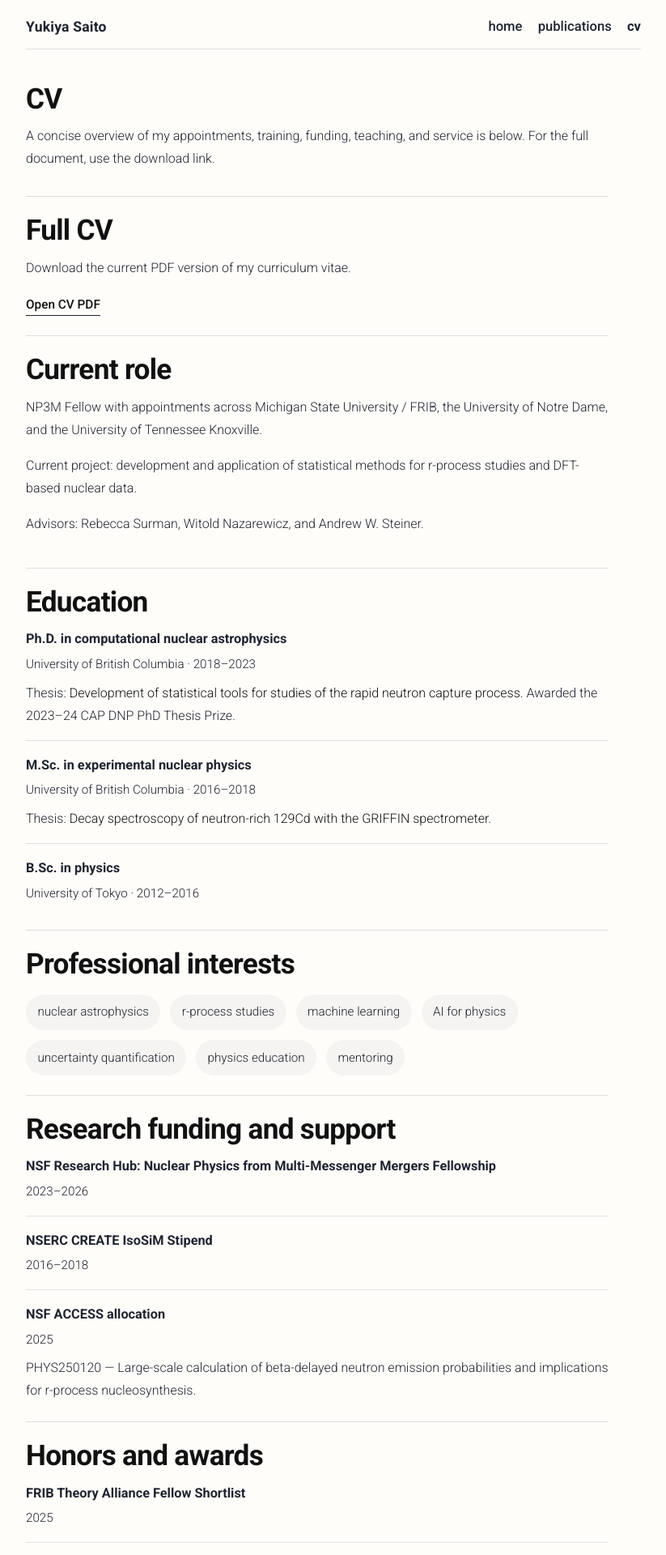
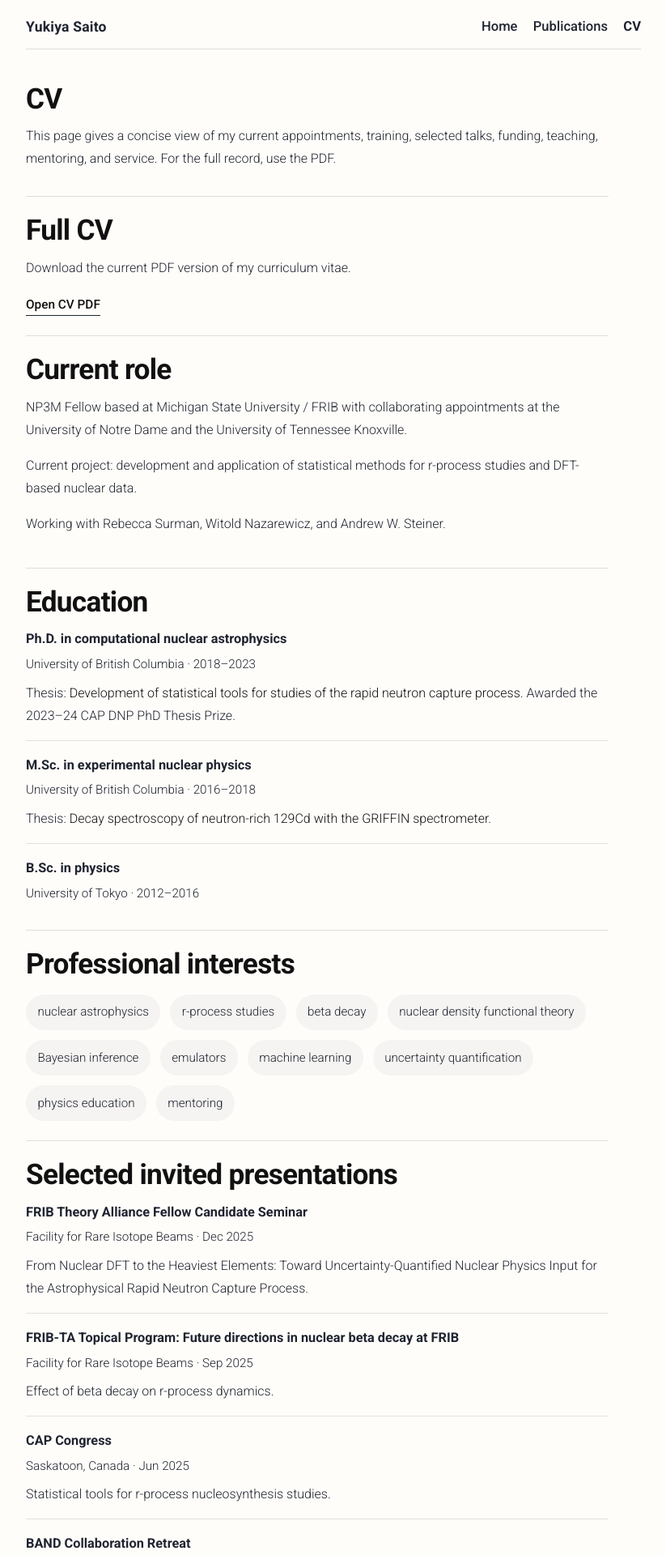
Before and after one commit to YukiyaSaito/YukiyaSaito.github.io, a Jekyll site: the page built from _pages/cv.md, in a window 1280 px wide. Shown: the top 1920 px of the page at 81% size, without its empty margins (228-1051 px from the left). Built offline with Jekyll 4.4.1, drawn with Linux system fonts in a browser that asks for light colours; a style sheet for code colours, icons or effects is not loaded; some of the changed text lies outside the part shown.

```diff
--- a/_pages/cv.md
+++ b/_pages/cv.md
@@ -1,7 +1,7 @@
 ---
 layout: minimal
 permalink: /cv/
-title: cv
+title: CV
 nav: true
 nav_order: 3
 description: Curriculum vitae and background summary.
@@ -10,7 +10,7 @@ description: Curriculum vitae and background summary.
 <section class="page-intro">
 	<h1 class="page-heading">CV</h1>
 	<p>
-		A concise overview of my appointments, training, funding, teaching, and service is below. For the full document, use the download link.
+		This page gives a concise view of my current appointments, training, selected talks, funding, teaching, mentoring, and service. For the full record, use the PDF.
 	</p>
 </section>
 
@@ -28,9 +28,9 @@ description: Curriculum vitae and background summary.
 <section class="section-list" style="margin-top: 1.5rem;">
 	<div class="section-card">
 		<h2>Current role</h2>
-		<p>NP3M Fellow with appointments across Michigan State University / FRIB, the University of Notre Dame, and the University of Tennessee Knoxville.</p>
+		<p>NP3M Fellow based at Michigan State University / FRIB with collaborating appointments at the University of Notre Dame and the University of Tennessee Knoxville.</p>
 		<p>Current project: development and application of statistical methods for r-process studies and DFT-based nuclear data.</p>
-		<p>Advisors: Rebecca Surman, Witold Nazarewicz, and Andrew W. Steiner.</p>
+		<p>Working with Rebecca Surman, Witold Nazarewicz, and Andrew W. Steiner.</p>
 	</div>
 
 	<div class="section-card">
@@ -59,100 +59,130 @@ description: Curriculum vitae and background summary.
 	<ul class="tag-list">
 		<li>nuclear astrophysics</li>
 		<li>r-process studies</li>
+		<li>beta decay</li>
+		<li>nuclear density functional theory</li>
+		<li>Bayesian inference</li>
+		<li>emulators</li>
 		<li>machine learning</li>
-		<li>AI for physics</li>
 		<li>uncertainty quantification</li>
 		<li>physics education</li>
 		<li>mentoring</li>
 	</ul>
 </section>
 
-<section class="section-card" style="margin-top: 1.5rem;">
-	<h2>Research funding and support</h2>
-	<ul class="timeline-list">
-		<li>
-			<span class="timeline-title">NSF Research Hub: Nuclear Physics from Multi-Messenger Mergers Fellowship</span>
-			<span class="timeline-meta">2023–2026</span>
-		</li>
-		<li>
-			<span class="timeline-title">NSERC CREATE IsoSiM Stipend</span>
-			<span class="timeline-meta">2016–2018</span>
-		</li>
-		<li>
-			<span class="timeline-title">NSF ACCESS allocation</span>
-			<span class="timeline-meta">2025</span>
-			<p>PHYS250120 — Large-scale calculation of beta-delayed neutron emission probabilities and implications for r-process nucleosynthesis.</p>
-		</li>
-	</ul>
+<section class="section-stack">
+	<div class="section-card">
+		<h2>Selected invited presentations</h2>
+		<ul class="timeline-list">
+			<li>
+				<span class="timeline-title">FRIB Theory Alliance Fellow Candidate Seminar</span>
+				<span class="timeline-meta">Facility for Rare Isotope Beams · Dec 2025</span>
+				<p>From Nuclear DFT to the Heaviest Elements: Toward Uncertainty-Quantified Nuclear Physics Input for the Astrophysical Rapid Neutron Capture Process.</p>
+			</li>
+			<li>
+				<span class="timeline-title">FRIB-TA Topical Program: Future directions in nuclear beta decay at FRIB</span>
+				<span class="timeline-meta">Facility for Rare Isotope Beams · Sep 2025</span>
+				<p>Effect of beta decay on r-process dynamics.</p>
+			</li>
+			<li>
+				<span class="timeline-title">CAP Congress</span>
+				<span class="timeline-meta">Saskatoon, Canada · Jun 2025</span>
+				<p>Statistical tools for r-process nucleosynthesis studies.</p>
+			</li>
+			<li>
+				<span class="timeline-title">BAND Collaboration Retreat</span>
+				<span class="timeline-meta">Ohio University · Jul 2024</span>
+				<p>Uncertainty quantification of nuclear mass models using ensemble Bayesian model averaging.</p>
+			</li>
+		</ul>
+	</div>
+
+	<div class="section-card">
+		<h2>Research funding and support</h2>
+		<ul class="timeline-list">
+			<li>
+				<span class="timeline-title">NSF Research Hub: Nuclear Physics from Multi-Messenger Mergers Fellowship</span>
+				<span class="timeline-meta">2023–2026</span>
+			</li>
+			<li>
+				<span class="timeline-title">NSERC CREATE IsoSiM Stipend</span>
+				<span class="timeline-meta">2016–2018</span>
+			</li>
+			<li>
+				<span class="timeline-title">NSF ACCESS allocation</span>
+				<span class="timeline-meta">2025</span>
+				<p>PHYS250120 — Large-scale calculation of beta-delayed neutron emission probabilities and implications for r-process nucleosynthesis; 750k credits.</p>
+			</li>
+		</ul>
+	</div>
+
+	<div class="section-card">
+		<h2>Honors and awards</h2>
+		<ul class="timeline-list">
+			<li>
+				<span class="timeline-title">FRIB Theory Alliance Fellow Shortlist</span>
+				<span class="timeline-meta">2025</span>
+			</li>
+			<li>
+				<span class="timeline-title">2023–24 CAP DNP PhD Thesis Prize</span>
+				<span class="timeline-meta">2024</span>
+			</li>
+			<li>
+				<span class="timeline-title">International Tuition Award</span>
+				<span class="timeline-meta">University of British Columbia · 2016–2023</span>
+			</li>
+			<li>
+				<span class="timeline-title">President's Academic Excellence Initiative PhD Award</span>
+				<span class="timeline-meta">University of British Columbia · 2020–2022</span>
+			</li>
+			<li>
+				<span class="timeline-title">IReNA Travel Support and WNPPC Student Travel Award</span>
+				<span class="timeline-meta">2022 and 2018</span>
+			</li>
+			<li>
+				<span class="timeline-title">Strategic Partnership and study-abroad scholarships</span>
+				<span class="timeline-meta">University of Tokyo · 2013–2015</span>
+			</li>
+		</ul>
+	</div>
+
+	<div class="section-card">
+		<h2>Teaching and mentoring</h2>
+		<ul class="timeline-list">
+			<li>
+				<span class="timeline-title">Teaching</span>
+				<span class="timeline-meta">University of Notre Dame and UBC · 2016–2024</span>
+				<p>Includes a substitute lecture for PHYS 10411 at Notre Dame, multi-year teaching assistant roles across introductory and electronics courses at UBC, and leadership service as both Head TA and Head TA Coordinator.</p>
+			</li>
+			<li>
+				<span class="timeline-title">Graduate mentoring</span>
+				<span class="timeline-meta">University of Notre Dame · 2023–present</span>
+				<p>Mentored Ashabari Majundar on neutron-capture-rate effects in the r-process and Pranav Nalamwar on computational methods for nuclear heating.</p>
+			</li>
+			<li>
+				<span class="timeline-title">Undergraduate mentoring</span>
+				<span class="timeline-meta">FRIB, TRIUMF, and UBC · 2021–2025</span>
+				<p>Mentored projects in nuclear structure, ALPHA-g deep learning reconstruction, reaction-network development, and radioactive-waste transmutation. Student outcomes include a JHEP-accepted paper and first place in the Canadian Astroparticle Summer Student Talk Competition.</p>
+			</li>
+		</ul>
+	</div>
+
+	<div class="section-card">
+		<h2>Service and refereeing</h2>
+		<ul class="timeline-list">
+			<li>
+				<span class="timeline-title">Seminar and Research Discussion Committee</span>
+				<span class="timeline-meta">Facility for Rare Isotope Beams · 2025–present</span>
+			</li>
+			<li>
+				<span class="timeline-title">Head TA Coordinator</span>
+				<span class="timeline-meta">UBC Physics and Astronomy Teaching Assistant Professional Development Program · 2018–2022</span>
+			</li>
+			<li>
+				<span class="timeline-title">Refereeing</span>
+				<span class="timeline-meta">Recent journals</span>
+				<p>Journal of Physics G: Nuclear and Particle Physics, Machine Learning: Science and Technology, and Nature Communications Physics.</p>
+			</li>
+		</ul>
+	</div>
 </section>
-
-<section class="section-card" style="margin-top: 1.5rem;">
-	<h2>Honors and awards</h2>
-	<ul class="timeline-list">
-		<li>
-			<span class="timeline-title">FRIB Theory Alliance Fellow Shortlist</span>
-			<span class="timeline-meta">2025</span>
-		</li>
-		<li>
-			<span class="timeline-title">2023–24 CAP DNP PhD Thesis Prize</span>
-			<span class="timeline-meta">2024</span>
-		</li>
-		<li>
-			<span class="timeline-title">President's Academic Excellence Initiative PhD Award</span>
-			<span class="timeline-meta">2020–2022</span>
-		</li>
-		<li>
-			<span class="timeline-title">Faculty of Science PhD Tuition Award</span>
-			<span class="timeline-meta">2018–2022</span>
-		</li>
-	</ul>
-</section>
-
-<section class="section-card" style="margin-top: 1.5rem;">
-	<h2>Teaching history</h2>
-	<ul class="timeline-list">
-		<li>
-			<span class="timeline-title">Substitute Lecture</span>
-			<span class="timeline-meta">PHYS 10411 — Physics A: Mechanics, Angular Momentum · University of Notre Dame · 2024</span>
-		</li>
-		<li>
-			<span class="timeline-title">Teaching Assistant</span>
-			<span class="timeline-meta">University of British Columbia · 2016–2023</span>
-			<p>PHYS 157 and 158 (Introductory Engineering Physics), PHYS 159 (Introductory Physics Laboratory for Engineers), PHYS 219 (Intermediate Experimental Physics I — Electronics), and PHYS 319 (Electronics Laboratory — Microprocessors).</p>
-		</li>
-		<li>
-			<span class="timeline-title">Head TA Coordinator</span>
-			<span class="timeline-meta">Teaching Assistant Professional Development Committee, Department of Physics and Astronomy, UBC · 2018–2022</span>
-		</li>
-		<li>
-			<span class="timeline-title">Head Teaching Assistant</span>
-			<span class="timeline-meta">PHYS 157 and 158, Department of Physics and Astronomy, UBC · 2017–2019</span>
-		</li>
-	</ul>
-</section>
-
-<section class="section-card" style="margin-top: 1.5rem;">
-	<h2>Mentoring and service</h2>
-	<ul class="timeline-list">
-		<li>
-			<span class="timeline-title">Graduate student mentoring</span>
-			<span class="timeline-meta">Notre Dame · 2023–present</span>
-			<p>Mentored Ashabari Majundar and Pranav Nalamwar on r-process nuclear data and computational methods.</p>
-		</li>
-		<li>
-			<span class="timeline-title">Undergraduate mentoring</span>
-			<span class="timeline-meta">FRIB, TRIUMF, and UBC · 2021–2025</span>
-			<p>Mentored projects in nuclear structure, ALPHA-g deep learning reconstruction, reaction networks, and radioactive waste transmutation.</p>
-		</li>
-		<li>
-			<span class="timeline-title">Community service</span>
-			<span class="timeline-meta">FRIB and UBC</span>
-			<p>Served on the FRIB Seminar and Research Discussion Committee and as Head TA Coordinator for the UBC Physics and Astronomy teaching assistant development program.</p>
-		</li>
-		<li>
-			<span class="timeline-title">Refereeing</span>
-			<span class="timeline-meta">Recent journals</span>
-			<p>Journal of Physics G, Machine Learning: Science and Technology, and Nature Communications Physics.</p>
-		</li>
-	</ul>
-</section>
--- a/_sass/_minimal.scss
+++ b/_sass/_minimal.scss
@@ -169,6 +169,12 @@
   margin-bottom: 1.5rem;
 }
 
+.section-stack {
+  display: grid;
+  gap: 1.5rem;
+  margin-top: 1.5rem;
+}
+
 .section-card,
 .download-card {
   padding: 1.25rem 0 0;
@@ -253,6 +259,10 @@
   margin-bottom: 0.5rem;
 }
 
+.timeline-list p {
+  margin: 0.35rem 0 0;
+}
+
 .link-list a,
 .link-list a:hover {
   color: #1f2430;
```
Also changed, not shown: _pages/about.md (+23 -21 lines), _pages/publications.md (+35 -37 lines).
